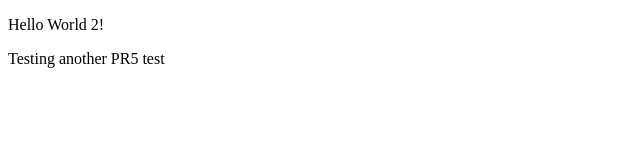
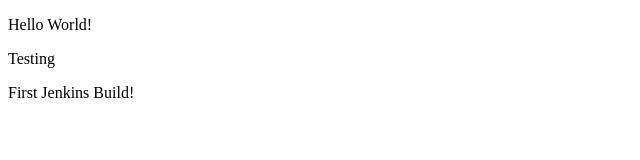
Before and after one commit to CallumSutter/JenkinsApp, a plain HTML site: page index.html in a window 1280 px wide. Shown: the whole page, without its empty margins (0-640 px from the left). Drawn offline with Linux system fonts and the light colour scheme.

```diff
--- a/index.html
+++ b/index.html
@@ -7,7 +7,8 @@
     <title>Document</title>
 </head>
 <body>
-    <p>Hello World 2!</p>
-    <p>Testing another PR5 test</p>
+    <p>Hello World!</p>
+    <p>Testing</p>
+    <p>First Jenkins Build!</p>
 </body>
 </html>
```
